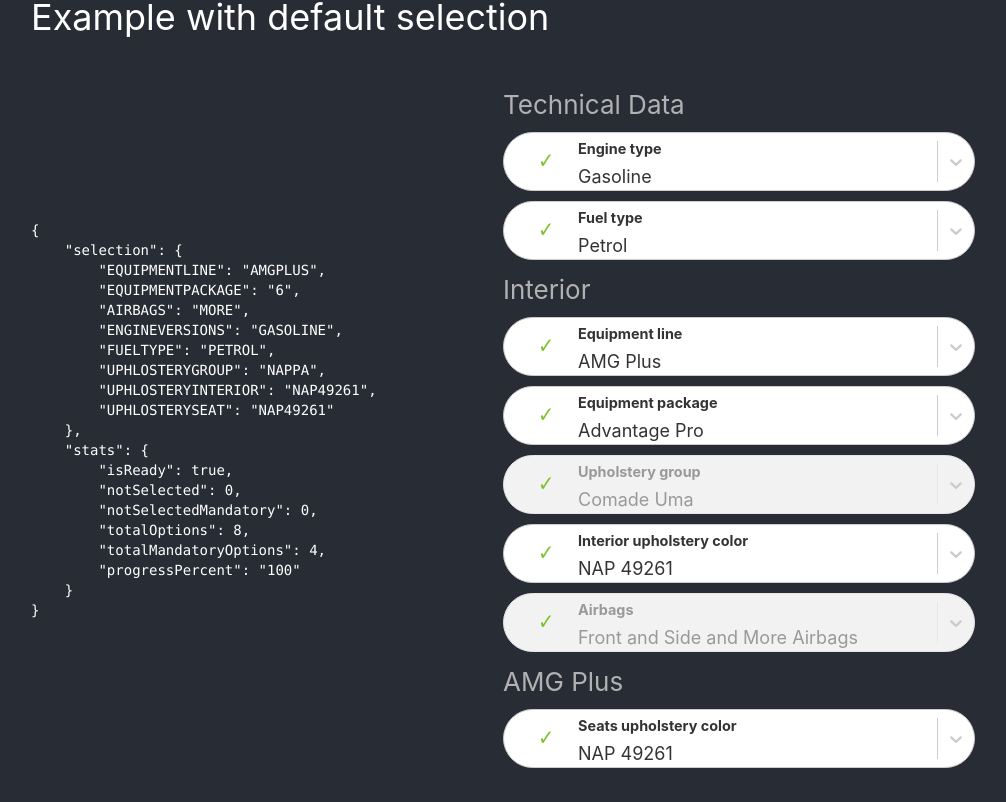
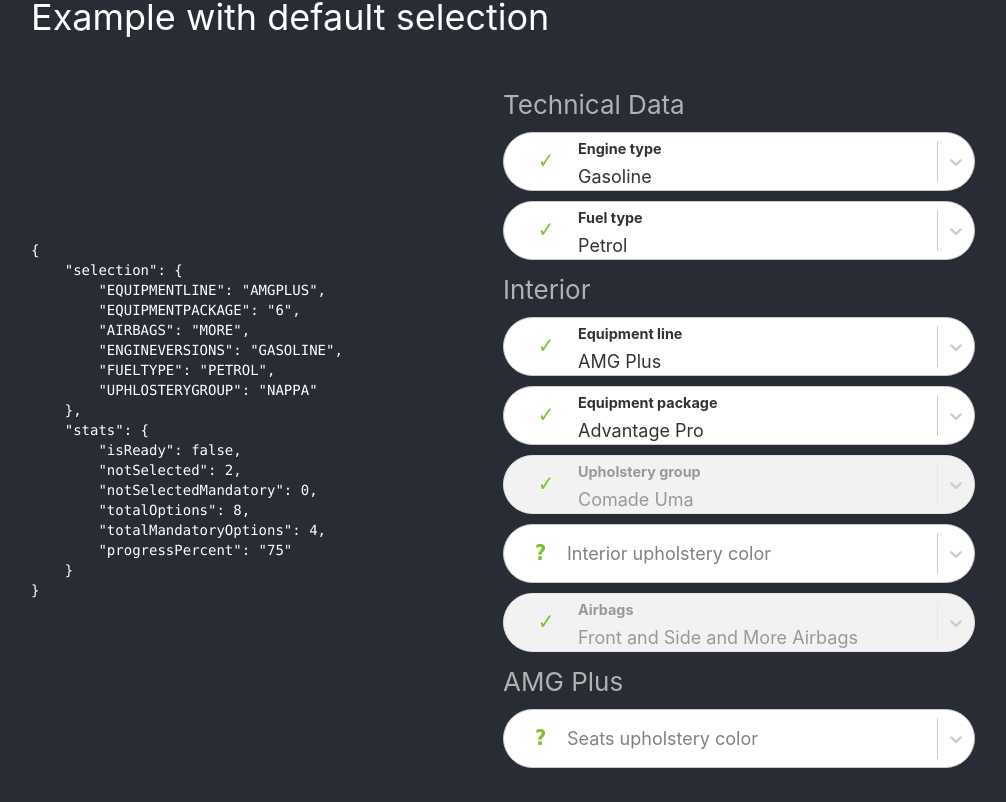
Before and after one commit to ja-klaudiusz/React-Conditional-Selection, a React (Create React App) app: page / in a window 1280 px wide. Shown: the part 800-1602 px from the top of the page, without its empty margins (137-1143 px from the left). Built offline with nearby package versions, Linux system fonts and the light colour scheme.

Commit message:
handle validation hook

```diff
--- a/src/App.js
+++ b/src/App.js
@@ -23,9 +23,9 @@
                   AIRBAGS: 'MORE',
                   ENGINEVERSIONS: 'GASOLINE',
                   FUELTYPE: 'PETROL',
-                  UPHLOSTERYGROUP: 'NAPPA',
-                  UPHLOSTERYINTERIOR: 'NAP49261',
-                  UPHLOSTERYSEAT: 'NAP49261',
+                  UPHLOSTERYGROUP: 'CUMA',
+                  UPHLOSTERYINTERIOR: 'CUMA49261',
+                  UPHLOSTERYSEAT: 'CUMA76061',
                 }}
               />
             </div>
--- a/src/Components/ConditionalSelection.js
+++ b/src/Components/ConditionalSelection.js
@@ -1,35 +1,19 @@
 /* eslint-disable react-hooks/exhaustive-deps */
-import React, { useEffect, useState } from 'react';
+import React, { useEffect } from 'react';
 import CategoryItem from './CategoryItem';
 import { formCallback } from '../utils';
-import { validate } from '../utils/validation';
+import { useValidate } from '../utils/validation';
 import Loading from './Loading';
 const Configurator = ({ data, showRequired, defaultValues = {} }) => {
-  const [stats, setStats] = useState({ isReady: false });
-  const [selection, setSelection] = useState({});
-  const [validData, setValidData] = useState(null);
-
-  const handleValidate = async ({ data, selection }) => {
-    const { newSelection, validData, stats } = await validate(data, selection);
-
-    setSelection(newSelection);
-    setValidData(validData);
-    setStats(stats);
-  };
+  const { selection, validData, stats, validate } = useValidate();
 
   const handleUpdateSelection = (newSelection) => {
-    handleValidate({
-      data,
-      selection: newSelection,
-    });
+    validate(data, newSelection);
   };
 
   useEffect(() => {
     if (data) {
-      handleValidate({
-        data,
-        selection: defaultValues,
-      });
+      validate(data, defaultValues);
     }
   }, [data]);
 
--- a/src/utils/validation.js
+++ b/src/utils/validation.js
@@ -1,16 +1,15 @@
+import { useCallback, useState } from 'react';
 import clonedeep from 'lodash.clonedeep';
 import { checkStats, validateRule } from './index';
 
 // ----------------------------------------------------------------------
-// React Conditional Selection validation
+// React Conditional Selection validator
 // Copyright © Klaudiusz Marszałek
 // License: MIT
 // ----------------------------------------------------------------------
 
-export const validate = (data, selection) => {
-  return new Promise(async (resolve, reject) => {
+const validator = async (data, selection) => {
   let forceUpdate = false;
-
   let newSelection = { ...selection };
   let flatData = {};
   let validData = {};
@@ -86,15 +85,27 @@
   const stats = await checkStats({ toSelectIds, requiredIds }, newSelection);
 
   if (forceUpdate) {
-      validate(data, newSelection).then((data) => {
-        resolve({ ...data, stats });
-      });
+    return validator(data, newSelection);
   } else {
-      resolve({
+    return {
       newSelection,
       stats,
       validData,
-      });
+    };
   }
-  });
 };
+
+export const useValidate = () => {
+  const [stats, setStats] = useState({ isReady: false });
+  const [selection, setSelection] = useState({});
+  const [validData, setValidData] = useState(null);
+
+  const validate = useCallback(async (data, selection) => {
+    const { newSelection, validData, stats } = await validator(data, selection);
+    setSelection(newSelection);
+    setValidData(validData);
+    setStats(stats);
+  }, []);
+
+  return { selection, validData, stats, validate };
+};
```
Lines whose indentation alone changed are shown as unchanged.
